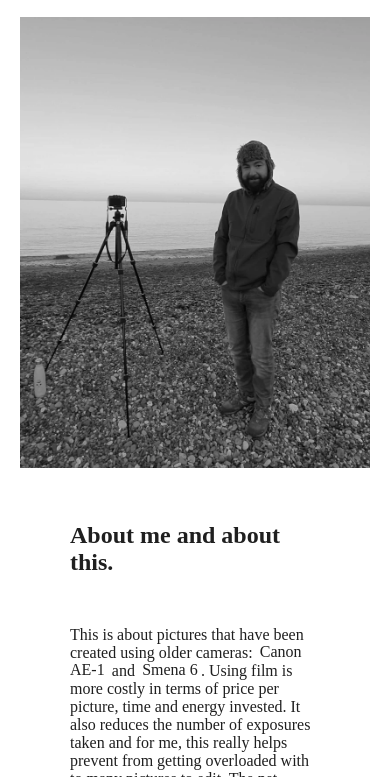
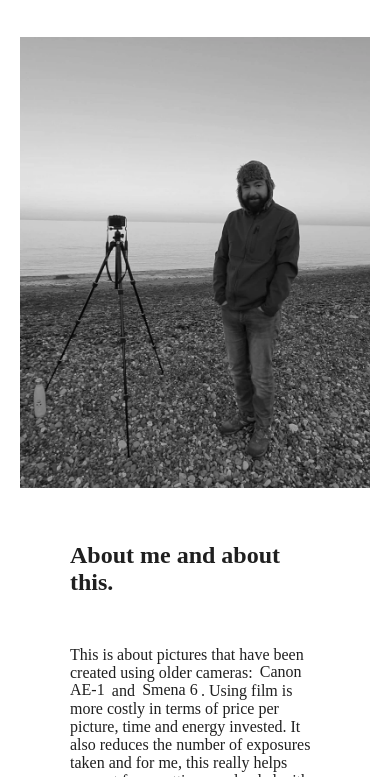
Before and after one commit to kaospctqc/film_photography, a plain HTML site: page index.html in a window 390 px wide. Shown: the part 67-844 px from the top of the page. Drawn offline with Linux system fonts and the light colour scheme.

Commit message:
Fix responsivenes under 390px, the menu overlapped the section.

```diff
--- a/assets/css/style.css
+++ b/assets/css/style.css
@@ -185,3 +185,9 @@ article {
         max-width: unset;
     }
 }
+
+@media screen and (max-width: 390px) {
+    section#about-me-section, section {
+        margin-top: 20px;
+    }
+}
```
